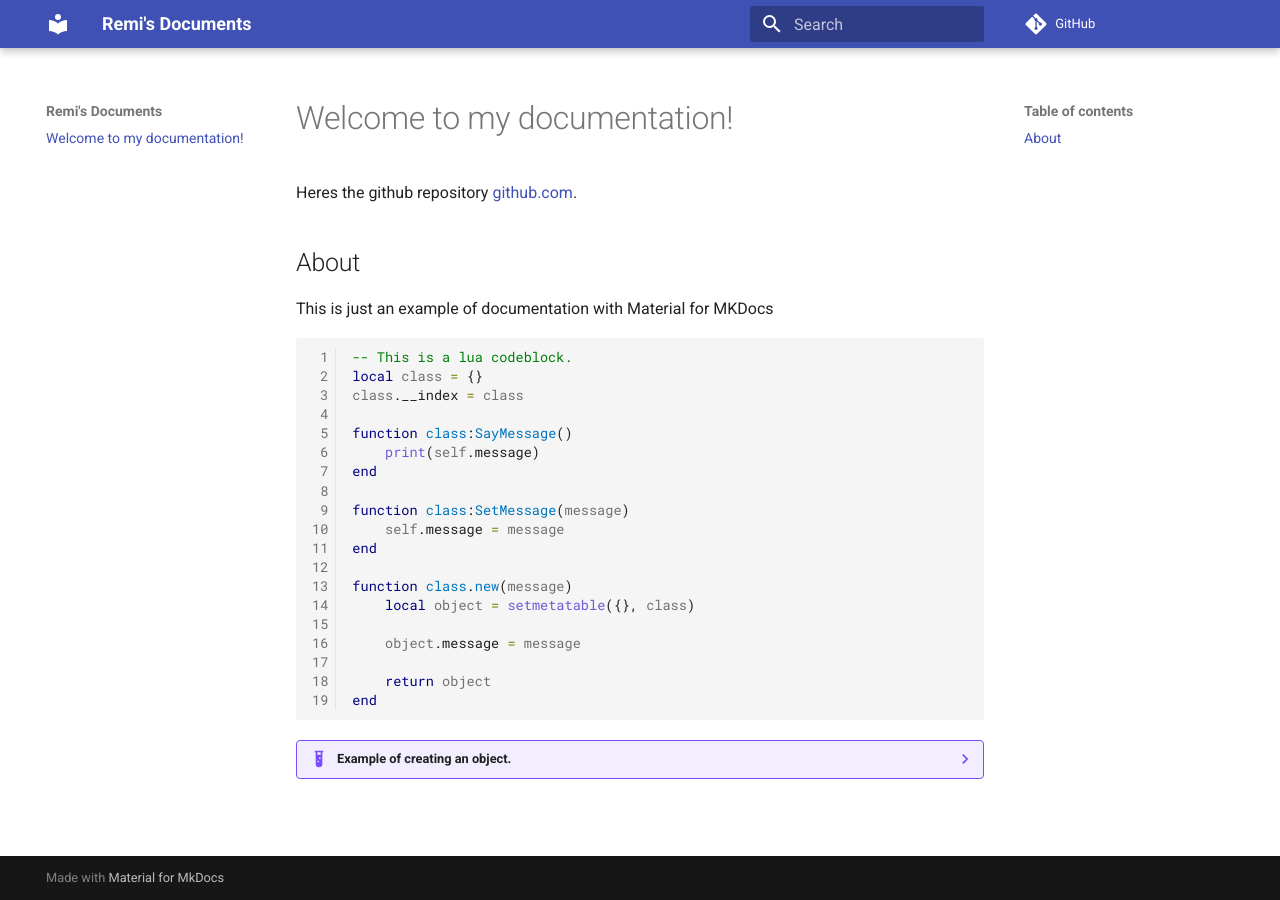
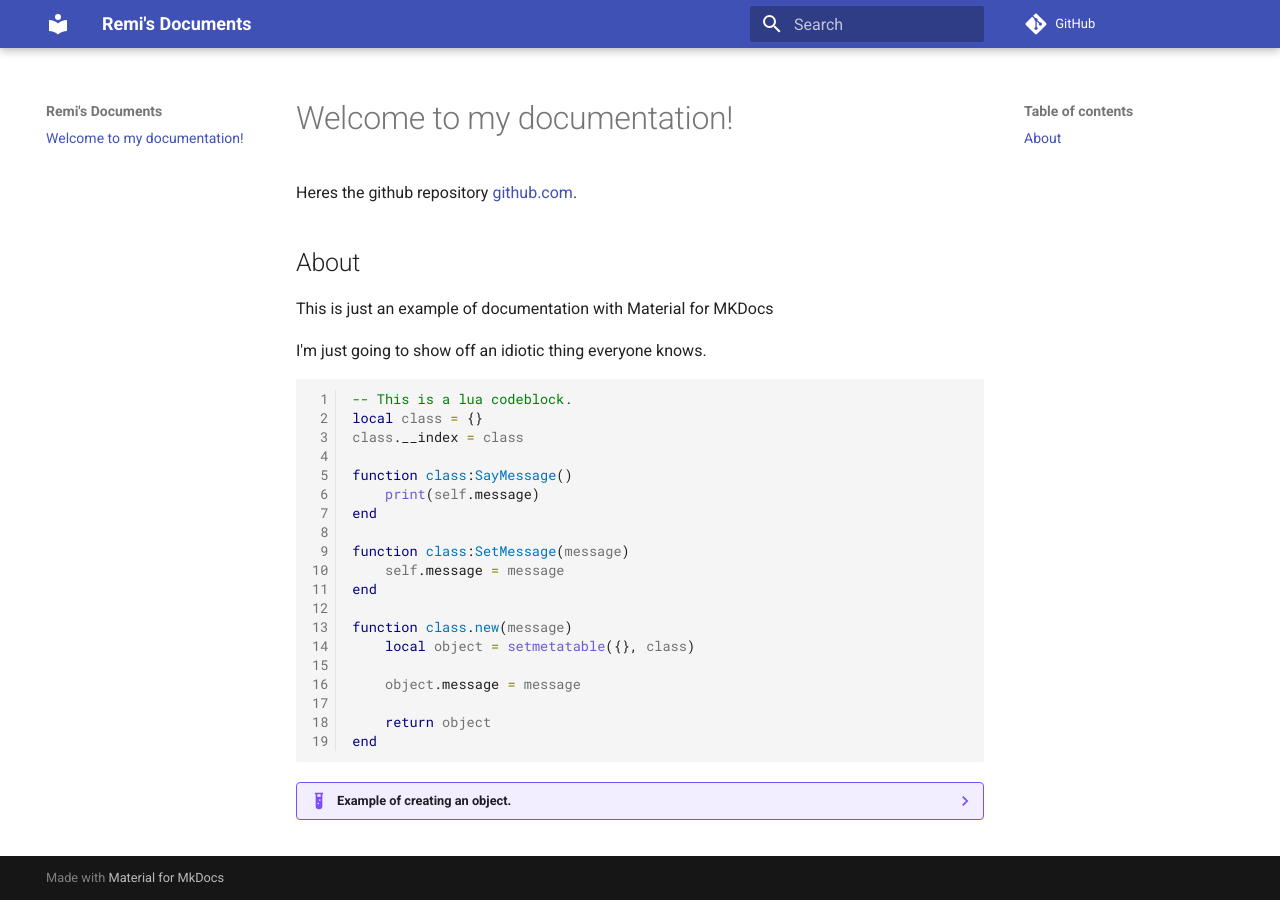
Before and after one commit to remi-reyes/Documentations, an MkDocs documentation site: the page built from docs/index.md, in a window 1280 px wide. Built offline with MkDocs 1.6.1 and Material for MkDocs 9.7.7, drawn with Linux system fonts in a browser that asks for light colours; comment, search, counter and statistics services are not loaded.

Commit message:
Update index.md

````diff
--- a/docs/index.md
+++ b/docs/index.md
@@ -5,6 +5,8 @@ Heres the github repository [github.com](https://github.com/remi-reyes/Documenta
 ## About
 
 This is just an example of documentation with Material for MKDocs
+
+I'm just going to show off an idiotic thing everyone knows.
 
 ```lua linenums="1"
 -- This is a lua codeblock.
````
